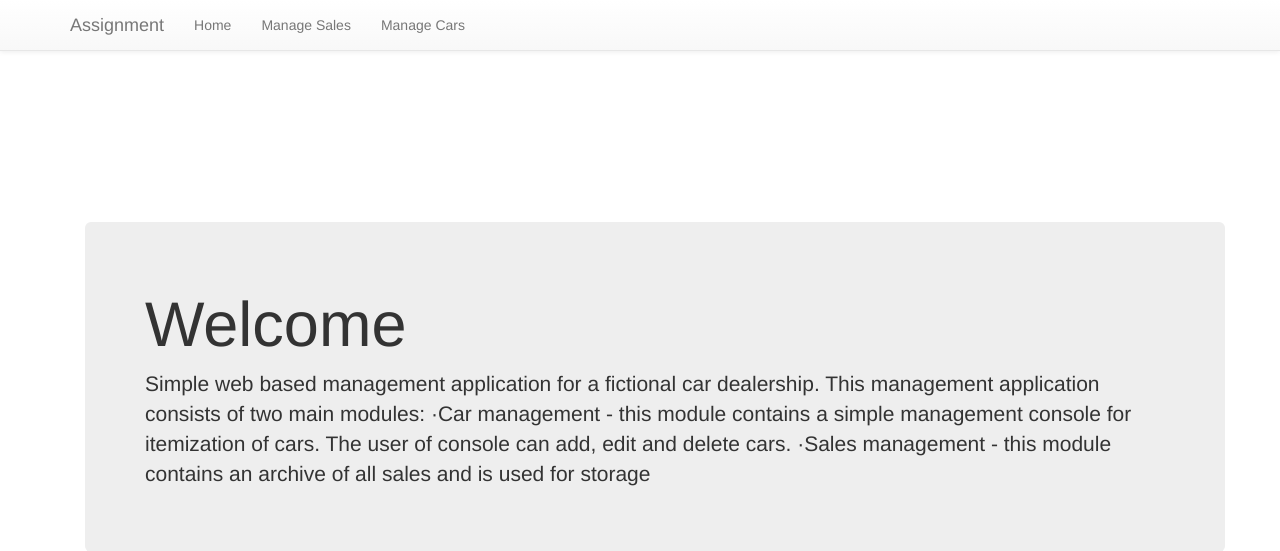
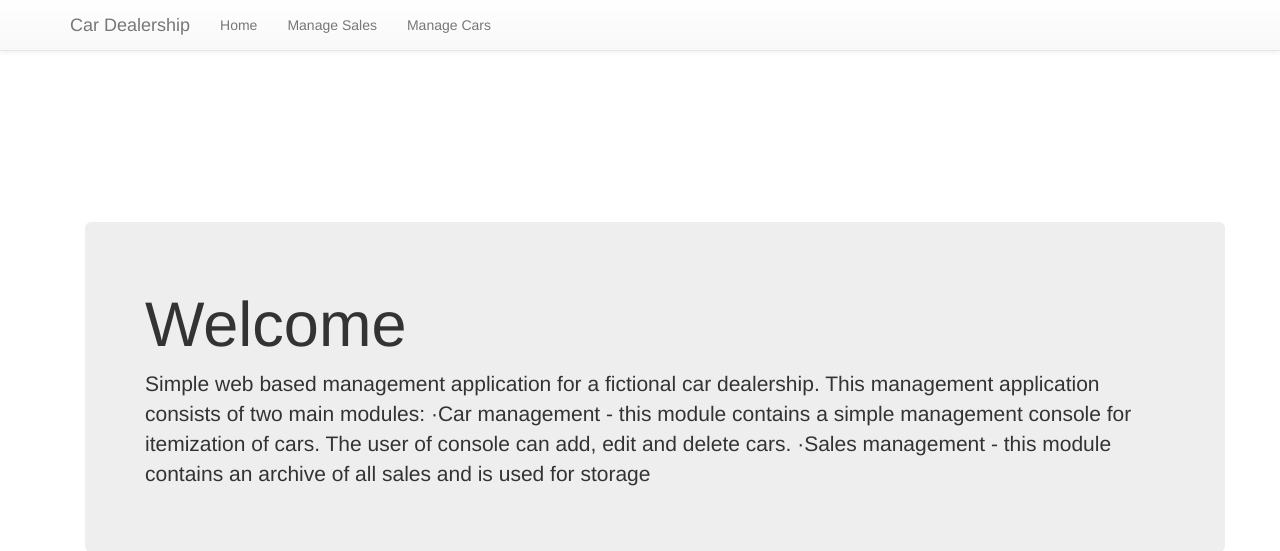
Before and after one commit to felippeSales/CarDealership, a PHP site: page /index.php in a window 1280 px wide. Shown: the top 551 px of the page. Run offline with PHP 8.4, Linux system fonts and the light colour scheme; some libraries are stand-ins or nearby versions.

Commit message:
Changed the nav bar header

```diff
--- a/header.php
+++ b/header.php
@@ -36,7 +36,7 @@
                         <span class="icon-bar"></span>
                         <span class="icon-bar"></span>
                     </button>
-                    <a class="navbar-brand" href="index.php">Assignment</a>
+                    <a class="navbar-brand" href="#">Car Dealership</a>
                 </div>
 
                 <div id="navbar" class="navbar-collapse collapse">
```
